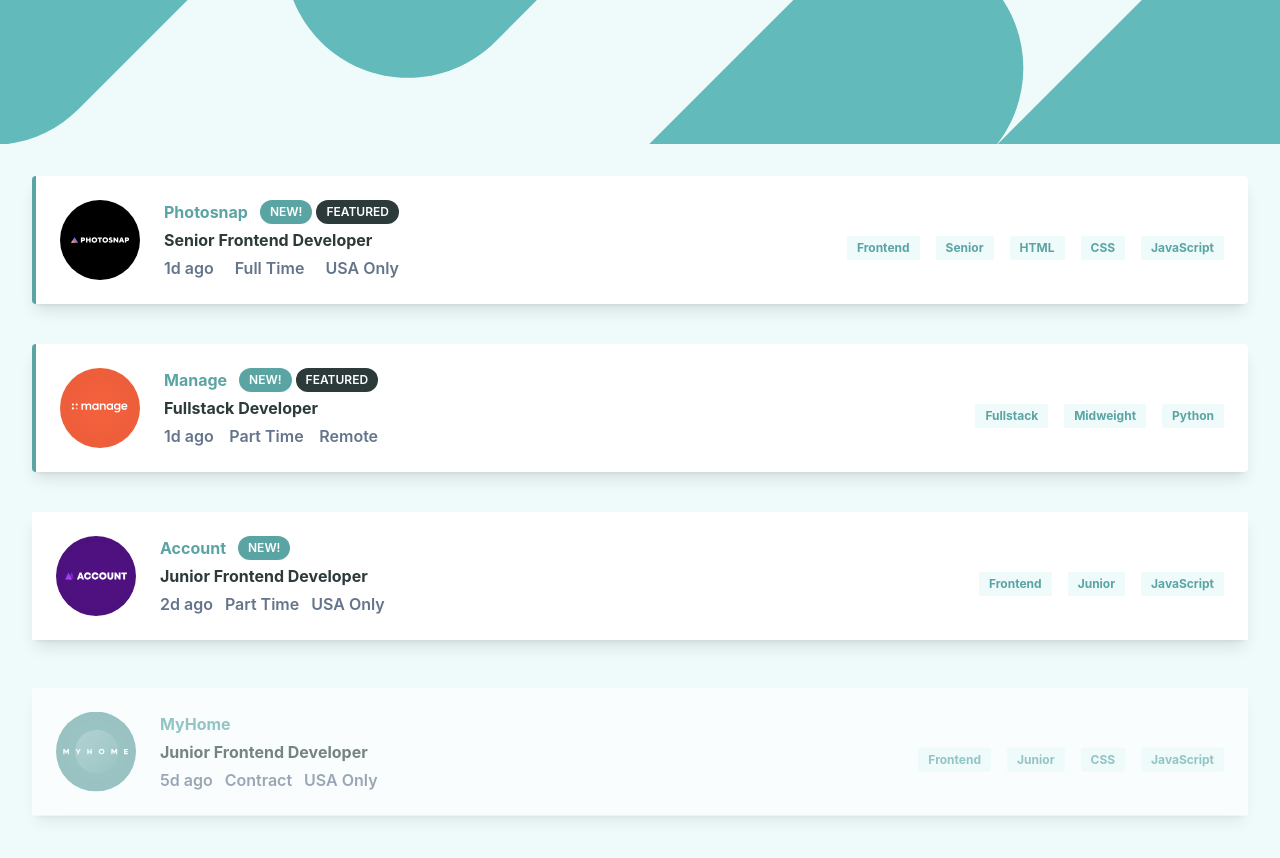
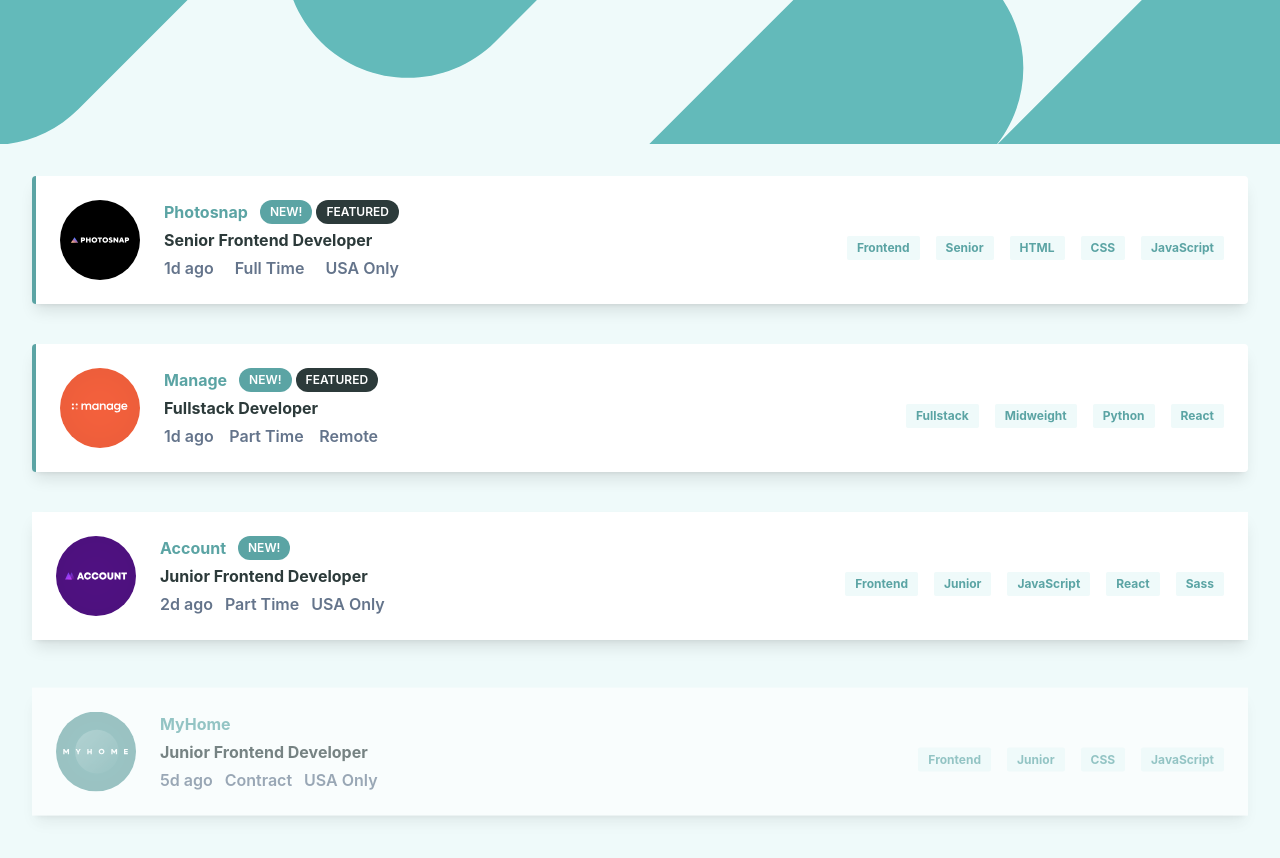
Before and after one commit to fedeq/job-listing, a React (Vite) app: page / in a window 1280 px wide. Shown: the top 858 px of the page. Built offline with nearby package versions, Linux system fonts and the light colour scheme; what tailwindcss-animated would draw is missing.

Commit message:
Add tools to job badges

```diff
--- a/src/components/JobItem.tsx
+++ b/src/components/JobItem.tsx
@@ -57,6 +57,14 @@ function JobItem({ job }: { job: Job }) {
             {language}
           </JobItemBadge>
         ))}
+        {job.tools.map((tool) => (
+          <JobItemBadge
+            key={tool}
+            onClick={() => addNewFilter({ type: "tool", name: tool })}
+          >
+            {tool}
+          </JobItemBadge>
+        ))}
       </div>
     </div>
   );
--- a/src/store/filters/filtersSlice.ts
+++ b/src/store/filters/filtersSlice.ts
@@ -1,7 +1,7 @@
 import { createSlice, PayloadAction } from "@reduxjs/toolkit";
 
 export type Filter = {
-  type: "language" | "role" | "level";
+  type: "language" | "role" | "level" | "tool";
   name: string;
 };
 
```
